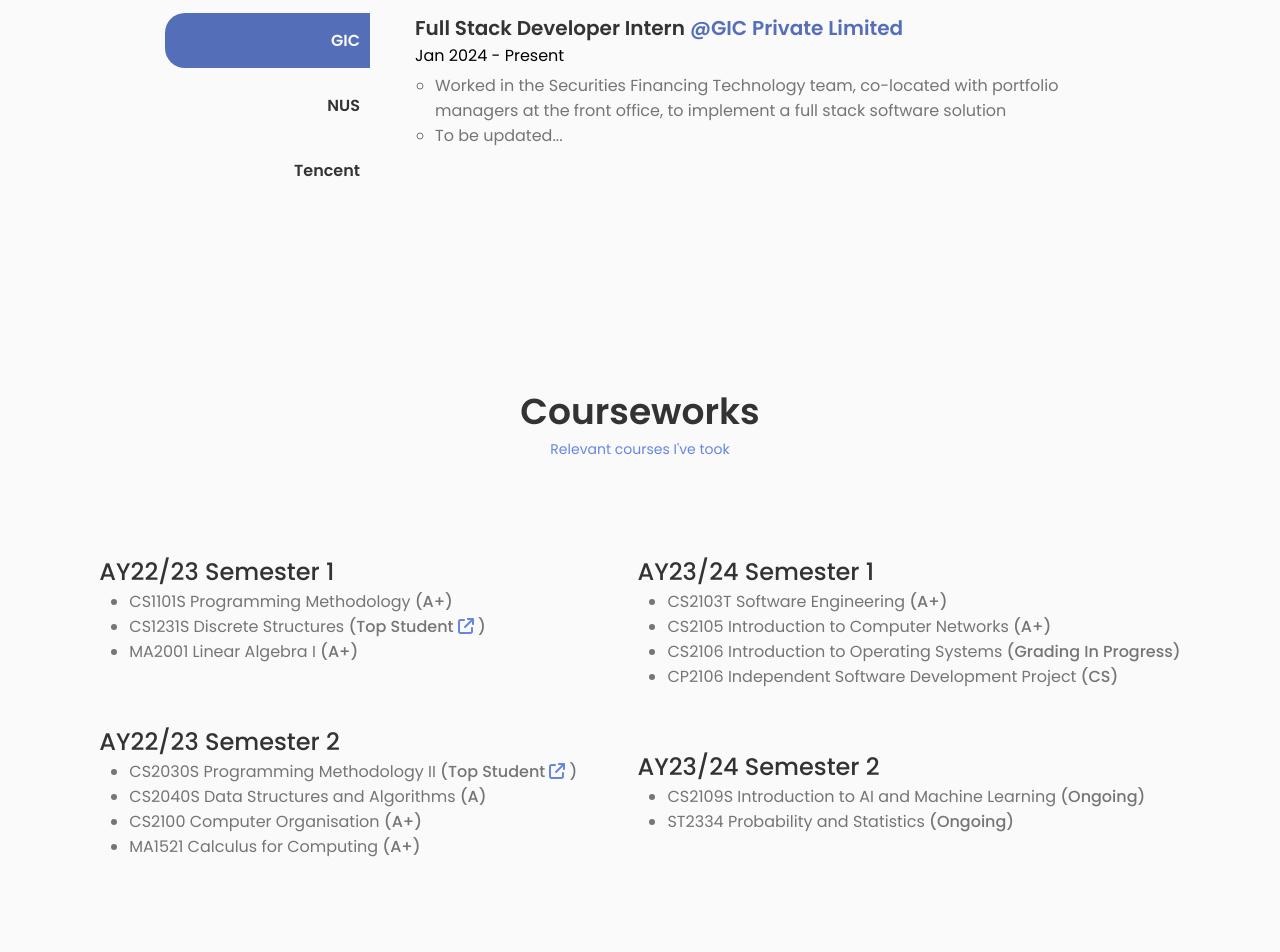
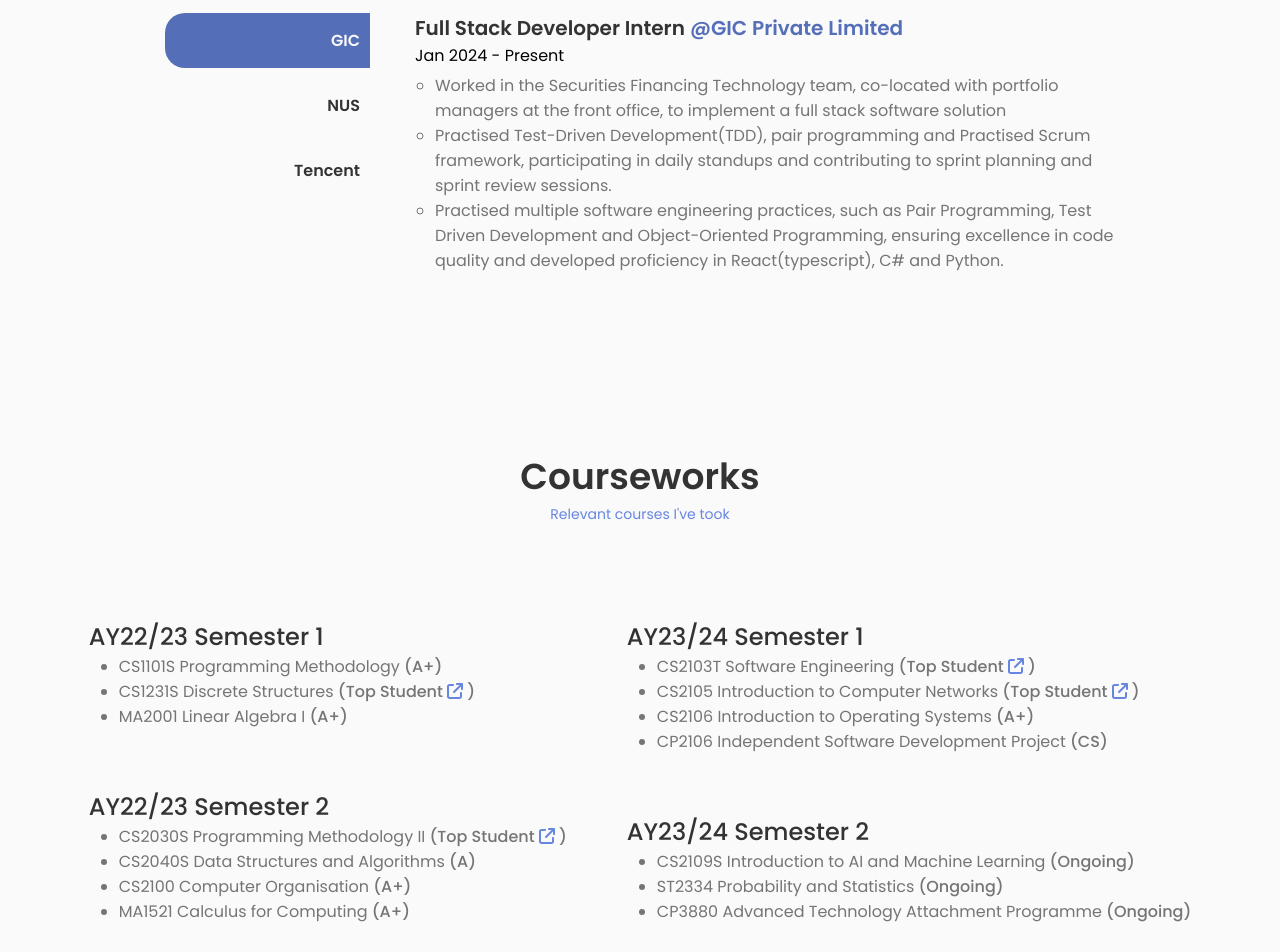
Before and after one commit to yucongkoo/yucongkoo.github.io, a React (Create React App) app: page / in a window 1280 px wide. Shown: the part 1840-2792 px from the top of the page. Built offline with nearby package versions, Linux system fonts and the light colour scheme.

Commit message:
Update resume and experience information

```diff
--- a/src/components/Contact/Contact.js
+++ b/src/components/Contact/Contact.js
@@ -94,7 +94,6 @@ const Contact = (props) => {
                     <div className="contactInfo">
                         {getContactCard('Email', 'yucongkoo0214@gmail.com', 'mailto:yucongkoo0214@gmail.com')}
                         {getContactCard('WhatsApp', '+65-8890 7002', 'https://api.whatsapp.com/send?phone=+6588907002&text=Hey there, found your contact via your website!')}
-                        {getContactCard('Email', 'yucongkoo0214@gmail.com', 'mailto:yucongkoo0214@gmail.com')}
                     </div>
                 </div>
 
--- a/src/components/Coursework/Coursework.js
+++ b/src/components/Coursework/Coursework.js
@@ -130,17 +130,19 @@ const courseworkData = [
             {
                 course: 'CS2103T Software Engineering',
                 courseLink: 'https://nusmods.com/courses/CS2103T/software-engineering',
-                courseGrade: 'A+'
+                courseGrade: 'Top Student',
+                courseGradeLink: "https://credentials.nus.edu.sg/afb4f8d6-c74e-4bea-90cc-298d10ccce4a"
             },
             {
                 course: 'CS2105 Introduction to Computer Networks',
                 courseLink: 'https://nusmods.com/courses/CS2105/introduction-to-computer-networks',
-                courseGrade: 'A+'
+                courseGrade: 'Top Student',
+                courseGradeLink: "https://credentials.nus.edu.sg/d8767c35-5f41-4512-b0f3-ff1e45ce699c"
             },
             {
                 course: 'CS2106 Introduction to Operating Systems',
                 courseLink: 'https://nusmods.com/courses/CS2106/introduction-to-operating-systems',
-                courseGrade: 'Grading In Progress'
+                courseGrade: 'A+'
             },
             {
                 course: 'CP2106 Independent Software Development Project',
@@ -162,6 +164,11 @@ const courseworkData = [
                 courseLink: 'https://nusmods.com/courses/ST2334/probability-and-statistics',
                 courseGrade: 'Ongoing'
             },
+            {
+                course: 'CP3880 Advanced Technology Attachment Programme',
+                courseLink: 'https://nusmods.com/courses/CP3880/advanced-technology-attachment-programme',
+                courseGrade: "Ongoing"
+            }
         ]
     },
 ];
--- a/src/components/Experience/Experience.js
+++ b/src/components/Experience/Experience.js
@@ -24,7 +24,8 @@ const experiencesData = [
         date: 'Jan 2024 - Present',
         body: [
             "Worked in the Securities Financing Technology team, co-located with portfolio managers at the front office, to implement a full stack software solution",
-            "To be updated..."
+            "Practised Test-Driven Development(TDD), pair programming and Practised Scrum framework, participating in daily standups and contributing to sprint planning and sprint review sessions.",
+            "Practised multiple software engineering practices, such as Pair Programming, Test Driven Development and Object-Oriented Programming, ensuring excellence in code quality and developed proficiency in React(typescript), C# and Python."
         ]
     },
     {
```
Also changed, not shown: 1 other file (tests, documents, lock files or other folders).
